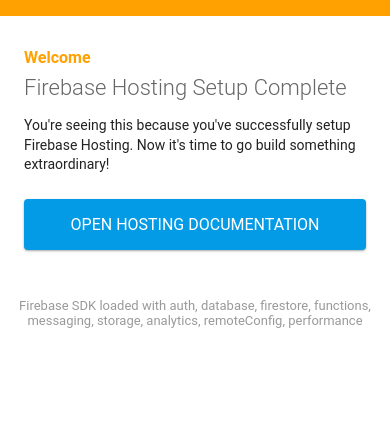
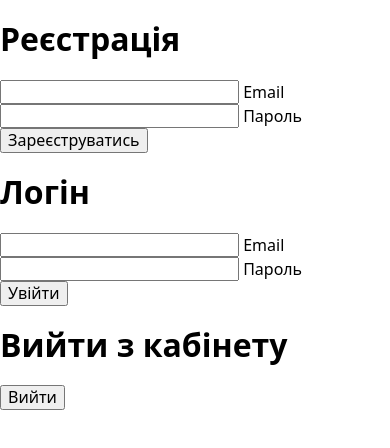
Before and after one commit to ivanytskyi2407/authFireBase, a website: page public/index.html in a window 390 px wide. Drawn offline with nearby package versions, Linux system fonts and the light colour scheme; some packages are replaced by stand-ins of ours; files that its build step writes are made by us from their sources; files whose address does not match are found by name.

Commit message:
Update index.html

```diff
--- a/public/index.html
+++ b/public/index.html
@@ -1,89 +1,21 @@
 <!DOCTYPE html>
-<html>
+<html lang="ru">
   <head>
-    <meta charset="utf-8">
-    <meta name="viewport" content="width=device-width, initial-scale=1">
-    <title>Welcome to Firebase Hosting</title>
-
-    <!-- update the version number as needed -->
-    <script defer src="/__/firebase/9.6.10/firebase-app-compat.js"></script>
-    <!-- include only the Firebase features as you need -->
-    <script defer src="/__/firebase/9.6.10/firebase-auth-compat.js"></script>
-    <script defer src="/__/firebase/9.6.10/firebase-database-compat.js"></script>
-    <script defer src="/__/firebase/9.6.10/firebase-firestore-compat.js"></script>
-    <script defer src="/__/firebase/9.6.10/firebase-functions-compat.js"></script>
-    <script defer src="/__/firebase/9.6.10/firebase-messaging-compat.js"></script>
-    <script defer src="/__/firebase/9.6.10/firebase-storage-compat.js"></script>
-    <script defer src="/__/firebase/9.6.10/firebase-analytics-compat.js"></script>
-    <script defer src="/__/firebase/9.6.10/firebase-remote-config-compat.js"></script>
-    <script defer src="/__/firebase/9.6.10/firebase-performance-compat.js"></script>
-    <!--
-      initialize the SDK after all desired features are loaded, set useEmulator to false
-      to avoid connecting the SDK to running emulators.
-    -->
-    <script defer src="/__/firebase/init.js?useEmulator=true"></script>
-
-    <style media="screen">
-      body { background: #ECEFF1; color: rgba(0,0,0,0.87); font-family: Roboto, Helvetica, Arial, sans-serif; margin: 0; padding: 0; }
-      #message { background: white; max-width: 360px; margin: 100px auto 16px; padding: 32px 24px; border-radius: 3px; }
-      #message h2 { color: #ffa100; font-weight: bold; font-size: 16px; margin: 0 0 8px; }
-      #message h1 { font-size: 22px; font-weight: 300; color: rgba(0,0,0,0.6); margin: 0 0 16px;}
-      #message p { line-height: 140%; margin: 16px 0 24px; font-size: 14px; }
-      #message a { display: block; text-align: center; background: #039be5; text-transform: uppercase; text-decoration: none; color: white; padding: 16px; border-radius: 4px; }
-      #message, #message a { box-shadow: 0 1px 3px rgba(0,0,0,0.12), 0 1px 2px rgba(0,0,0,0.24); }
-      #load { color: rgba(0,0,0,0.4); text-align: center; font-size: 13px; }
-      @media (max-width: 600px) {
-        body, #message { margin-top: 0; background: white; box-shadow: none; }
-        body { border-top: 16px solid #ffa100; }
-      }
-    </style>
+    <meta charset="UTF-8" />
+    <meta name="viewport" content="width=device-width, initial-scale=1.0" />
+    <title>Заголовок страницы</title>
+    <link
+      rel="stylesheet"
+      href="https://cdnjs.cloudflare.com/ajax/libs/modern-normalize/1.0.0/modern-normalize.min.css"
+      integrity="sha512-ISS7cAi1PEhQ8jnbJpJZMd29NlhNj4AWYyLOSp2CE/CsHxTCu+r+t0D2yoJudVrd0/8fTVPUVDzY5Tvli75u/g=="
+      crossorigin="anonymous"
+    />
   </head>
   <body>
-    <div id="message">
-      <h2>Welcome</h2>
-      <h1>Firebase Hosting Setup Complete</h1>
-      <p>You're seeing this because you've successfully setup Firebase Hosting. Now it's time to go build something extraordinary!</p>
-      <a target="_blank" href="https://firebase.google.com/docs/hosting/">Open Hosting Documentation</a>
-    </div>
-    <p id="load">Firebase SDK Loading&hellip;</p>
+    <!-- Так добавляются фрагменты в главные HTML-файлы страниц. -->
+    <include src="./partials/example.html"></include>
 
-    <script>
-      document.addEventListener('DOMContentLoaded', function() {
-        const loadEl = document.querySelector('#load');
-        // // 🔥🔥🔥🔥🔥🔥🔥🔥🔥🔥🔥🔥🔥🔥🔥🔥🔥🔥🔥🔥🔥🔥🔥🔥🔥🔥🔥🔥🔥🔥🔥
-        // // The Firebase SDK is initialized and available here!
-        //
-        // firebase.auth().onAuthStateChanged(user => { });
-        // firebase.database().ref('/path/to/ref').on('value', snapshot => { });
-        // firebase.firestore().doc('/foo/bar').get().then(() => { });
-        // firebase.functions().httpsCallable('yourFunction')().then(() => { });
-        // firebase.messaging().requestPermission().then(() => { });
-        // firebase.storage().ref('/path/to/ref').getDownloadURL().then(() => { });
-        // firebase.analytics(); // call to activate
-        // firebase.analytics().logEvent('tutorial_completed');
-        // firebase.performance(); // call to activate
-        //
-        // // 🔥🔥🔥🔥🔥🔥🔥🔥🔥🔥🔥🔥🔥🔥🔥🔥🔥🔥🔥🔥🔥🔥🔥🔥🔥🔥🔥🔥🔥🔥🔥
-
-        try {
-          let app = firebase.app();
-          let features = [
-            'auth',
-            'database',
-            'firestore',
-            'functions',
-            'messaging',
-            'storage',
-            'analytics',
-            'remoteConfig',
-            'performance',
-          ].filter(feature => typeof app[feature] === 'function');
-          loadEl.textContent = `Firebase SDK loaded with ${features.join(', ')}`;
-        } catch (e) {
-          console.error(e);
-          loadEl.textContent = 'Error loading the Firebase SDK, check the console.';
-        }
-      });
-    </script>
+    <!-- Скрипт идёт последним в разметке. В нём уже подключен главный SASS-файл. -->
+    <script src="./index.js"></script>
   </body>
 </html>
```
